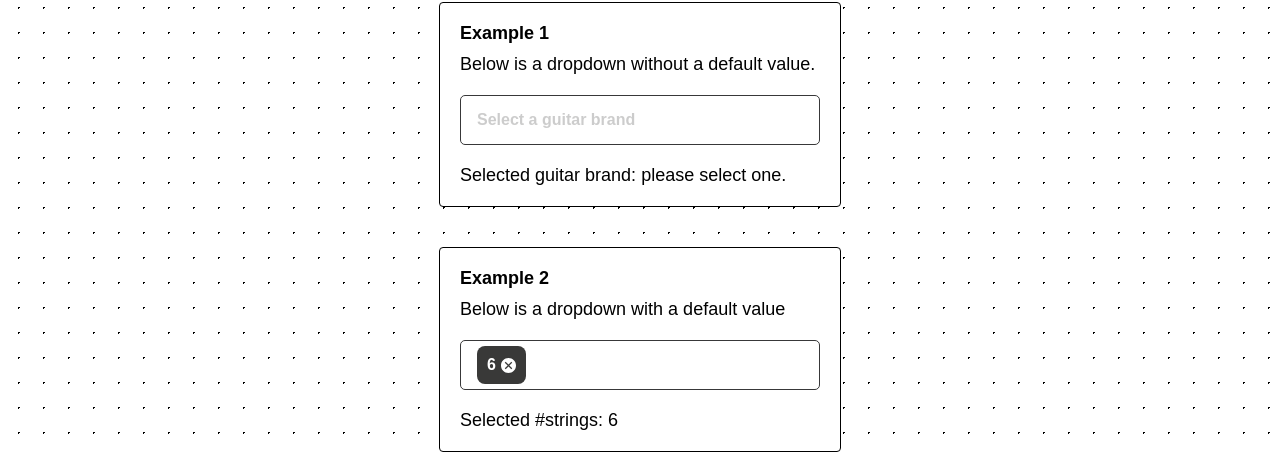
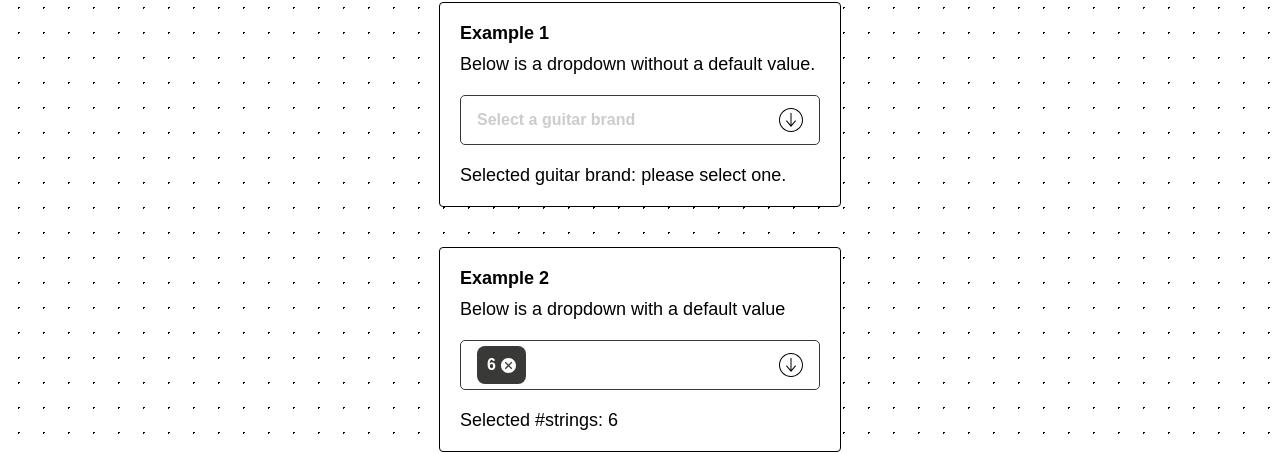
Before and after one commit to supernova770/dropdown-showcase, a React (Create React App) app: page / in a window 1280 px wide. Shown: the part 336-790 px from the top of the page. Built offline with nearby package versions, Linux system fonts and the light colour scheme.

Commit message:
first commit

```diff
--- a/src/components/Icons/ArrowIcon.module.css
+++ b/src/components/Icons/ArrowIcon.module.css
@@ -1,4 +1,5 @@
 #arrow-icon {
     cursor:pointer;
-    z-index: -1;
+    /* z-index: -1; */
+    fill:#000;
 }
```
